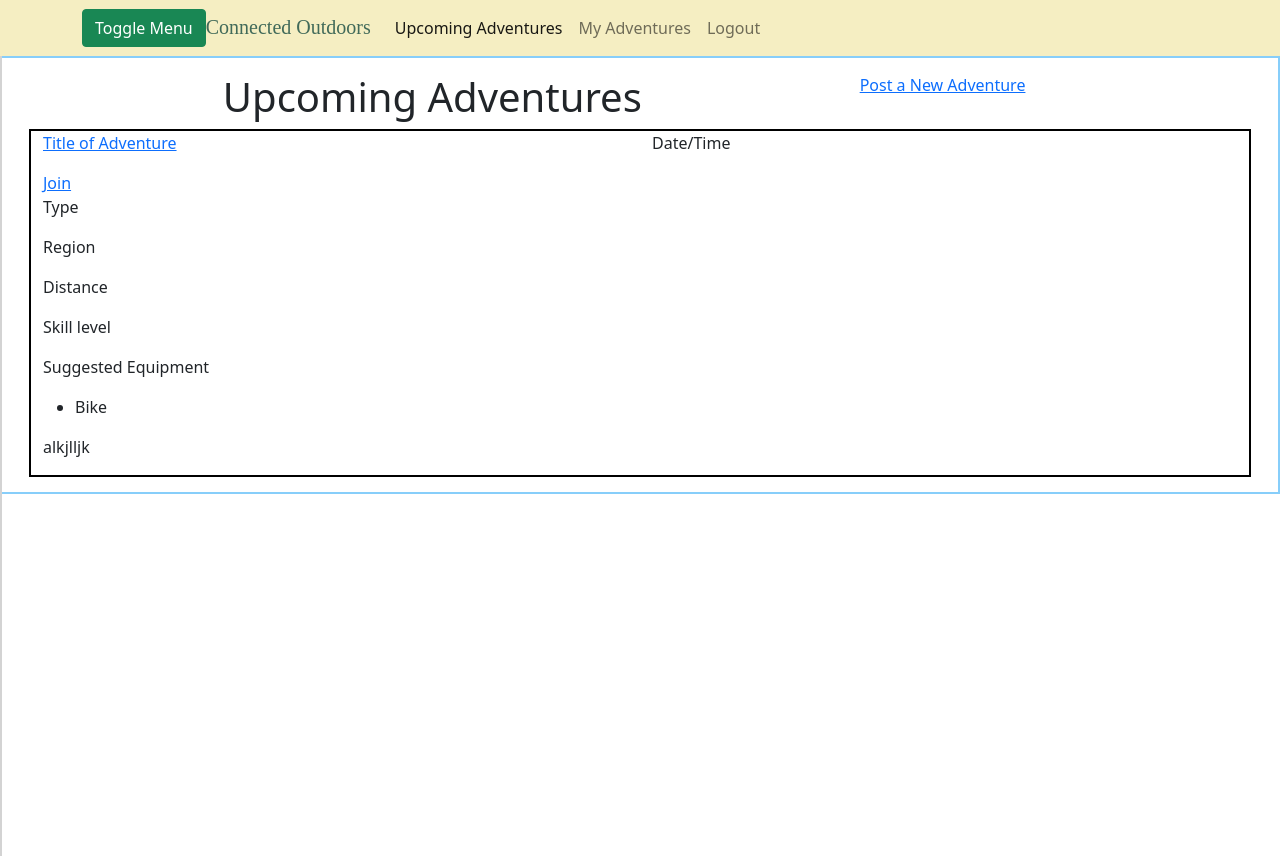
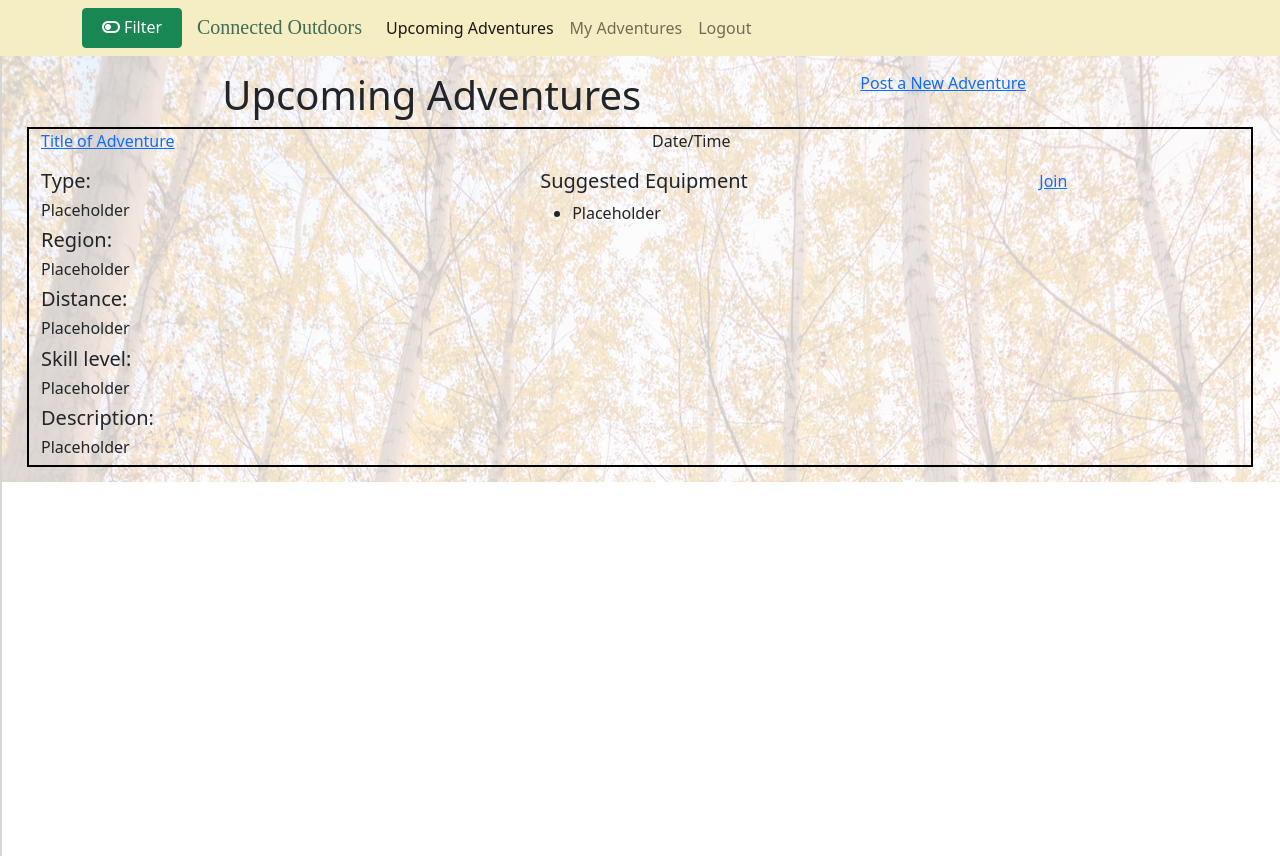
Before and after one commit to mickelsendamon/Connected_Outdoors, a Django app: template adventure_app/templates/adventures.html in a window 1280 px wide. Run offline with Django 3.2, Linux system fonts and the light colour scheme; the template is opened without the code that fills it, so the values that code supplies are empty; some libraries are stand-ins or nearby versions; some web fonts are replaced.

Commit message:
Icons added, more formatting on adventures.html

```diff
--- a/adventure_app/static/css/sidebar.css
+++ b/adventure_app/static/css/sidebar.css
@@ -5,19 +5,33 @@
     width: 0;
     height: 100%;
     overflow-y: hidden;
-    background: #a9c25d;
+    background: #73a24e;
     border: 1px solid lightgrey;
-    /* opacity: 0.9; */
+    opacity: 0.9;
 }
 
 /* Main page content */
 #page_content_wrapper{
     width: 100%;
-    position: absolute;
+    height: 100%;
+    position: relative;
     padding: 15px;
-    border: 2px solid lightskyblue;
+    /* border: 2px solid lightskyblue; */
 }
 
+#page_content_wrapper::before{
+    content: '';
+    background-image: url("/static/img/bg_1_proj.jpg");
+    background-size: cover;
+    position: absolute;
+    /* filter: grayscale(100%); */
+    top: 0px;
+    right: 0px;
+    bottom: 0px;
+    left: 0px;
+    opacity: 0.2;
+    z-index: -1;
+}
 /* Change the width of the sidebar to display it */
 
 #wrapper.menuDisplayed #sidebar_wrapper{
@@ -35,8 +49,8 @@
 }
 
 .sidebar_nav li{
-    text-indent: 20px;
-    line-height: 40px;
+    text-indent: 10px;
+    line-height: 30px;
 }
 
 .sidebar_nav li a{
@@ -46,9 +60,33 @@
 }
 
 .sidebar_nav li a:hover{
-    background: #16A085;
+    background: #416a59;
 }
 
 .container-fluid .upcoming_adventures_listed{
     border: 2px solid black;
 }
+
+#menu_toggle{
+    width: 100px;
+    height: 40px;
+    margin-right: 15px;
+    font-size: 16px;
+}
+
+.error{
+    color: red;
+}
+
+.bi-search::before {
+    padding-right: 9px;
+}
+
+.dropdown-content{
+    margin-left: 47px;
+    margin-bottom: 15px;
+}
+
+#description{
+    justify-content: center;
+}
--- a/adventure_app/templates/adventures.html
+++ b/adventure_app/templates/adventures.html
@@ -12,6 +12,8 @@
     <link rel="stylesheet" href="https://cdn.jsdelivr.net/npm/bootstrap-icons@1.4.1/font/bootstrap-icons.css">
     <!-- JQUERY -->
     <script src="https://ajax.googleapis.com/ajax/libs/jquery/3.6.0/jquery.min.js"></script>
+    <!-- FONT AWESOME -->
+    <script src="https://kit.fontawesome.com/4addeb10e0.js" crossorigin="anonymous"></script>
     <title>Upcoming Adventures</title>
     {% load static %}
     <!-- CSS -->
@@ -29,7 +31,7 @@
     <!-- Jess NAVBAR CODE -->
     <nav class="navbar sticky-top navbar-expand-lg navbar-light" style="background-color: #f5eec2">
         <div class="container">
-            <a href="#" class="btn btn-success" id="menu_toggle">Toggle Menu</a>
+            <a href="#" class="btn btn-success" id="menu_toggle"><i class="fas fa-toggle-off"></i> Filter</a>
             <h2 class="navbar-brand">Connected Outdoors</h2>
             <button class="navbar-toggler" type="button" data-bs-toggle="collapse"
                 data-bs-target="#navbarSupportedContent" aria-controls="navbarSupportedContent" aria-expanded="false"
@@ -55,10 +57,14 @@
         <!-- SIDEBAR -->
         <div id="sidebar_wrapper">
             <ul class="sidebar_nav">
+                <!-- SPORTS ICONS -->
+                <li><i class="fas fa-hiking"></i><i class="fas fa-biking"></i><i class="fas fa-running"></i><i
+                        class="fas fa-mountain"></i></li>
                 <!-- Searchbar -->
                 <li>
                     <form id="user_search" method="POST">
-                        <input id="searchbar" type="text" name="search" placeholder="Search">
+                        <i class="bi bi-search"><input id="searchbar" type="text" name="search"
+                                placeholder="Search"></i>
                     </form>
                     <p id="csrf" csrf={{csrf_token}}></p>
                     <!-- Empty div for search results -->
@@ -67,7 +73,7 @@
                 <!-- Regions -->
                 <form action="" method="post">
                     {% csrf_token %}
-                    <li><label class="label">Region</label>
+                    <li><i class="bi bi-signpost-split"></i><label class="label">Region: </label>
                         <select name="region" class="dropdown-content">
                             <option disabled selected>Select a Region</option>
                             <option value="southeast">Southeast</option>
@@ -77,21 +83,21 @@
                         </select>
                     </li>
                     <!-- All Regions -->
-                    <li>
+                    <!-- <li>
                         <p>All Regions:</p>
                         <label for="south">South</label>
                         <input type="radio" id="south" name="region" value="south">
                         <label for="southwest">Southwest</label>
                         <input type="radio" id="southwest" name="region" value="southwest">
-                    </li>
+                    </li> -->
                     <!-- Distances -->
-                    <li><label class="label">All Distances:</label>
+                    <li><i class="fas fa-road"></i><label class="label">All Distances: </label>
                         <select name="distance" class="dropdown-content">
                             <option disabled selected>Select a Distance</option>
                         </select>
                     </li>
                     <!-- Adventure Types -->
-                    <li><label class="label">All Adventure Types:</label>
+                    <li><i class="far fa-compass"></i><label class="label">All Adventure Types: </label>
                         <select name="activity" class="dropdown-content">
                             <option disabled selected>Select an Activity</option>
                             <option activity_id="activity1" value="mountain_biking">Mountain Biking</option>
@@ -101,7 +107,7 @@
                         </select>
                     </li>
                     <!-- Posters -->
-                    <li><label>All Posters:</label>
+                    <li><i class="fas fa-users"></i><label>All Organizers: </label>
                         <select name="organizer" class="dropdown-content">
                             <option disabled selected>Select an Organizer</option>
                         </select>
@@ -124,27 +130,42 @@
                     <div class="row">
                         <div class="col-md-12">
                             <div class="row">
-                                <div class="col-md-6"><a href="//{{.id}}">{{location}} Title of Adventure</a></div>
+                                <div class="col-md-6"><a href="/adventure_details/{{adventure.id}}"> Title of
+                                        Adventure</a></div>
                                 <div class="col-md-6">
                                     <p>Date/Time</p>
                                 </div>
                             </div>
                         </div>
-                        <div class="detail">
-                            <a href="#">Join</a>
-                            <p>Type</p>
-                            <p>Region</p>
-                            <p>Distance</p>
-                            <p>Skill level</p>
+                        <div class="row">
+                            <div class="col-md-12">
+                                <div class="row">
+                                    <div class="col-md-5">
+                                        <h5>Type: </h5>
+                                        <h6>Placeholder</h6>
+                                        <h5>Region: </h5>
+                                        <h6>Placeholder</h6>
+                                        <h5>Distance: </h5>
+                                        <h6>Placeholder</h6>
+                                        <h5>Skill level: </h5>
+                                        <h6>Placeholder</h6>
                                     </div>
-                        <div class="equip">
-                            <p>Suggested Equipment</p>
+                                    <div class="col-md-5">
+                                        <h5>Suggested Equipment</H5>
                                         <ul>
-                                <li>Bike</li>
+                                            <li>Placeholder</li>
                                         </ul>
                                     </div>
-                        <div class="description">
-                            <p>alkjlljk</p>
+                                    <div class="col-md-2">
+                                        <a href="/join_adventure/{{adventure.id}}">Join</a>
+                                    </div>
+                                </div>
+                            </div>
+                        </div>
+                        <div class="row">
+                            <div class="col-md-12" id="description">
+                                <h5>Description: </h5>
+                                <h6> Placeholder</h6>
                             </div>
                         </div>
                     </div>
```
Lines whose indentation alone changed are shown as unchanged.
